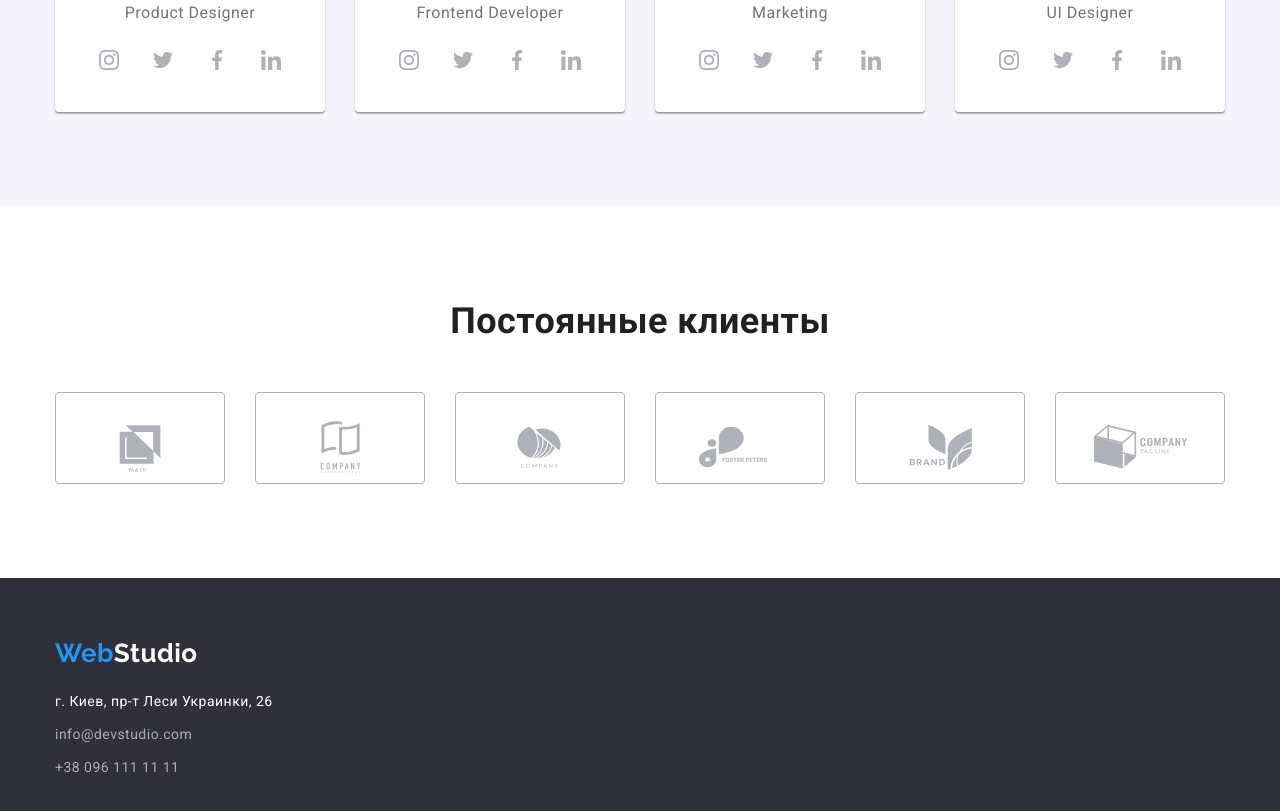
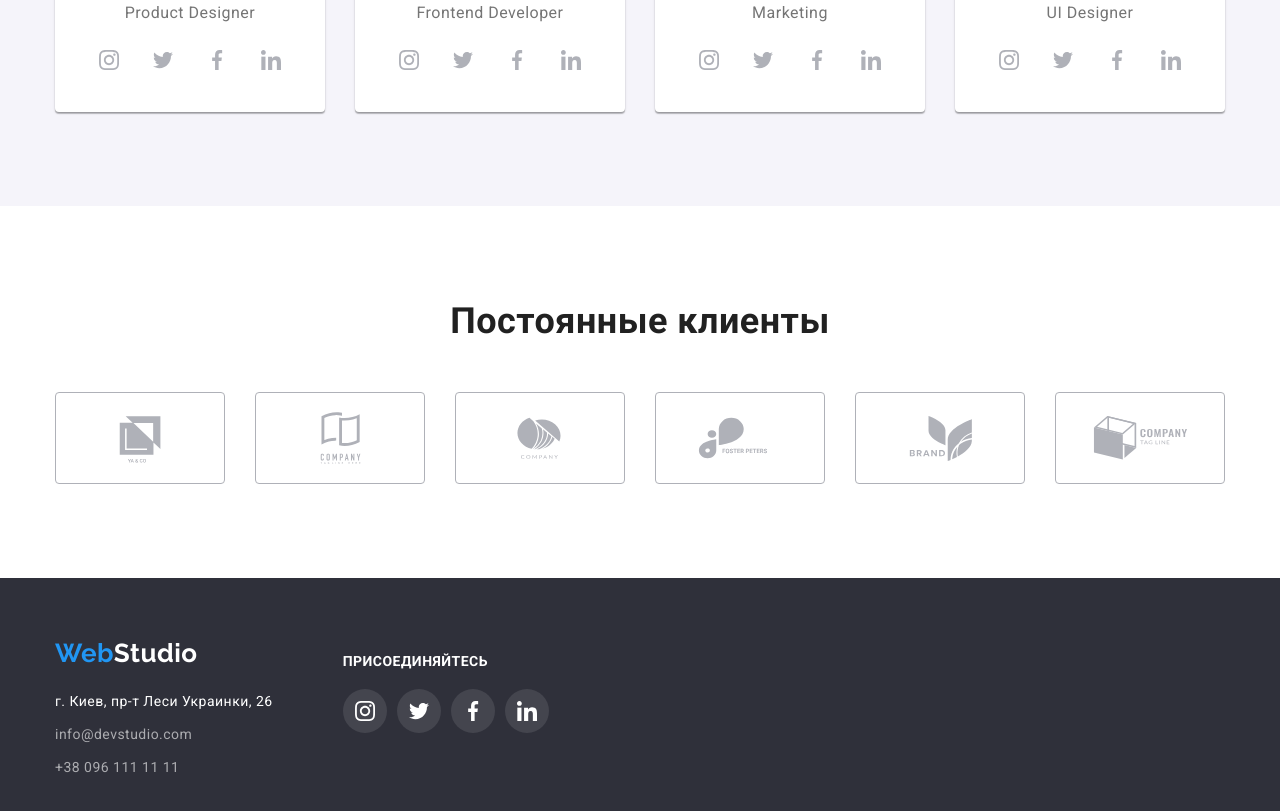
Before and after one commit to canon318i/goit-markup-hw-04, a plain HTML site: page index.html in a window 1280 px wide. Shown: the part 2099-2910 px from the top of the page. Drawn offline with nearby package versions, Linux system fonts and the light colour scheme.

Commit message:
Added social to footer

```diff
--- a/css/styles.css
+++ b/css/styles.css
@@ -404,15 +404,16 @@ ul {
 
 .clients-item-icon {
   height: 92px;
-  padding: 25px calc((100% - 106px) / 2);
+  padding: 16px calc((100% - 106px) / 2);
   display: block;
-  border: 1px solid #afb1b8;
+  border: 1px solid var(--svg-color);
   border-radius: 4px;
   fill: var(--svg-color);
 }
 
 .clients-item-icon:hover,
 .clients-item-icon:focus {
+  border: 1px solid var(--accent-color);
   fill: var(--accent-color);
 }
 
@@ -421,6 +422,14 @@ ul {
   background-color: var(--hero-footer-color);
   padding-top: 60px;
   padding-bottom: 60px;
+}
+
+.footer-container {
+  display: flex;
+}
+
+.footer-contacts {
+  margin-right: 70px;
 }
 
 .footer-logo {
@@ -454,6 +463,47 @@ ul {
 .footer-link:hover,
 .footer-link:focus {
   color: var(--accent-color);
+}
+
+.footer-join-us {
+  margin-top: 15px;
+  margin-bottom: 20px;
+  display: block;
+  color: var(--secondary-text-color);
+  font-weight: bold;
+  font-size: 14px;
+  line-height: calc(16 / 14);
+  text-transform: uppercase;
+}
+
+.footer-list-social {
+  display: flex;
+  justify-content: center;
+}
+
+/* .team-item-social {
+  margin-right: 5px;
+  margin-left: 5px;
+} */
+
+.footer-item-social + .footer-item-social {
+  margin-left: 10px;
+}
+
+.footer-link-social {
+  height: 44px;
+  width: 44px;
+  border-radius: 50%;
+  display: flex;
+  align-items: center;
+  justify-content: center;
+  fill: var(--main-bkg-color);
+  background-color: rgba(255, 255, 255, 0.1);
+}
+
+.footer-link-social:hover,
+.footer-link-social:focus {
+  background-color: var(--accent-color);
 }
 
 /* Портфолио */
--- a/index.html
+++ b/index.html
@@ -423,7 +423,8 @@
 
     <!-- Подвал -->
     <footer class="footer">
-      <div class="container">
+      <div class="container footer-container">
+        <div class="footer-contacts">
           <a href="./" lang="en" class="logo footer-logo link"
             ><span class="footer-logo-accent">Web</span>Studio</a
           >
@@ -441,6 +442,40 @@
             </li>
           </ul>
         </div>
+        <div class="footer-contacts">
+          <p class="footer-join-us">Присоединяйтесь</p>
+          <ul class="footer-list-social">
+            <li class="footer-item-social">
+              <a class="footer-link-social" href="">
+                <svg width="20px" height="20px">
+                  <use href="./images/symbol-defs.svg#icon-instagram-1"></use>
+                </svg>
+              </a>
+            </li>
+            <li class="footer-item-social">
+              <a class="footer-link-social" href="">
+                <svg width="20px" height="20px">
+                  <use href="./images/symbol-defs.svg#icon-twitter-1"></use>
+                </svg>
+              </a>
+            </li>
+            <li class="footer-item-social">
+              <a class="footer-link-social" href="">
+                <svg width="20px" height="20px">
+                  <use href="./images/symbol-defs.svg#icon-facebook-1"></use>
+                </svg>
+              </a>
+            </li>
+            <li class="footer-item-social">
+              <a class="footer-link-social" href="">
+                <svg width="20px" height="20px">
+                  <use href="./images/symbol-defs.svg#icon-linkedin-1"></use>
+                </svg>
+              </a>
+            </li>
+          </ul>
+        </div>
+      </div>
     </footer>
   </body>
 </html>
```
Also changed, not shown: portfolio.html (+50 -7 lines). Lines whose indentation alone changed are shown as unchanged.
